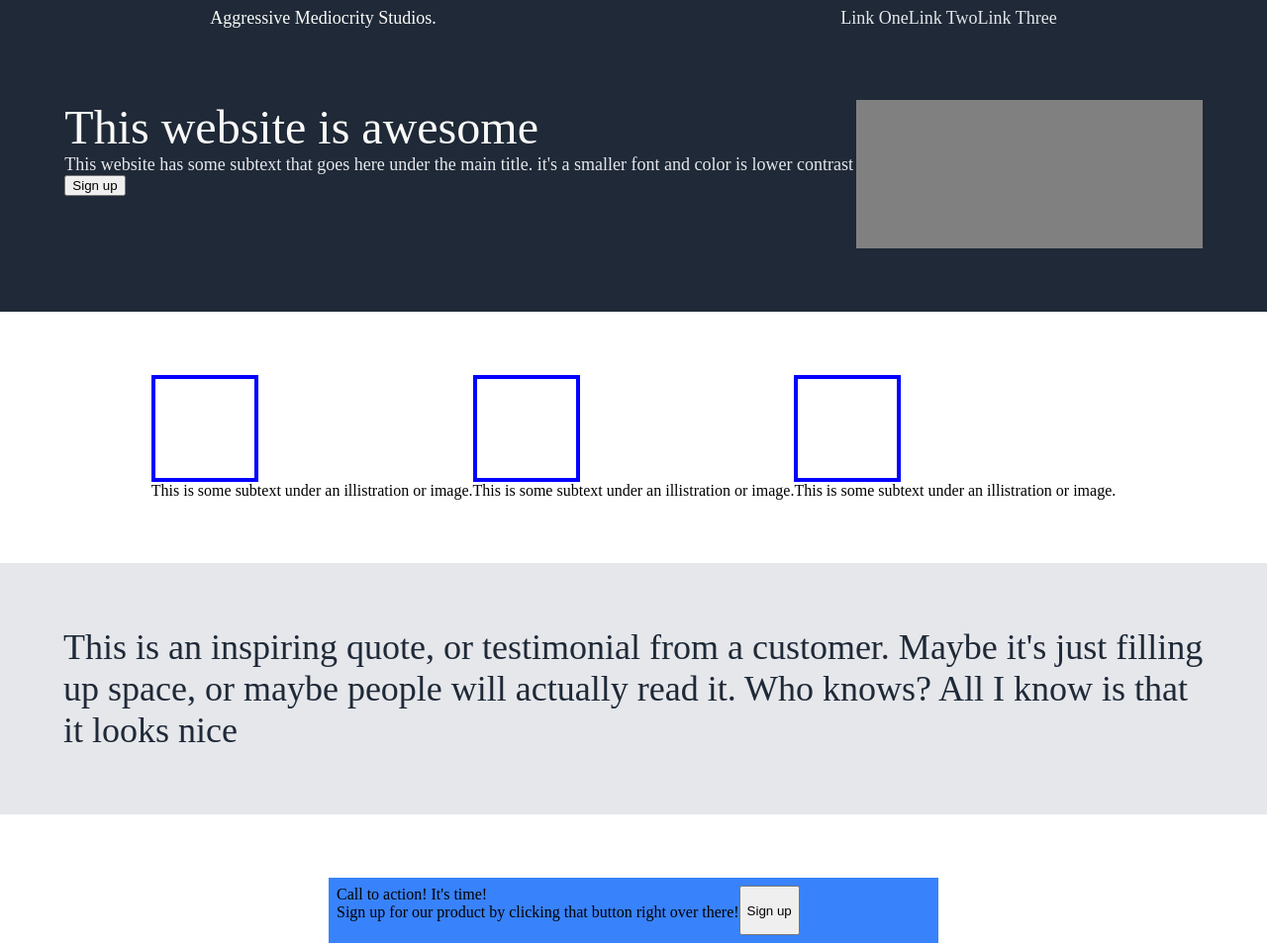
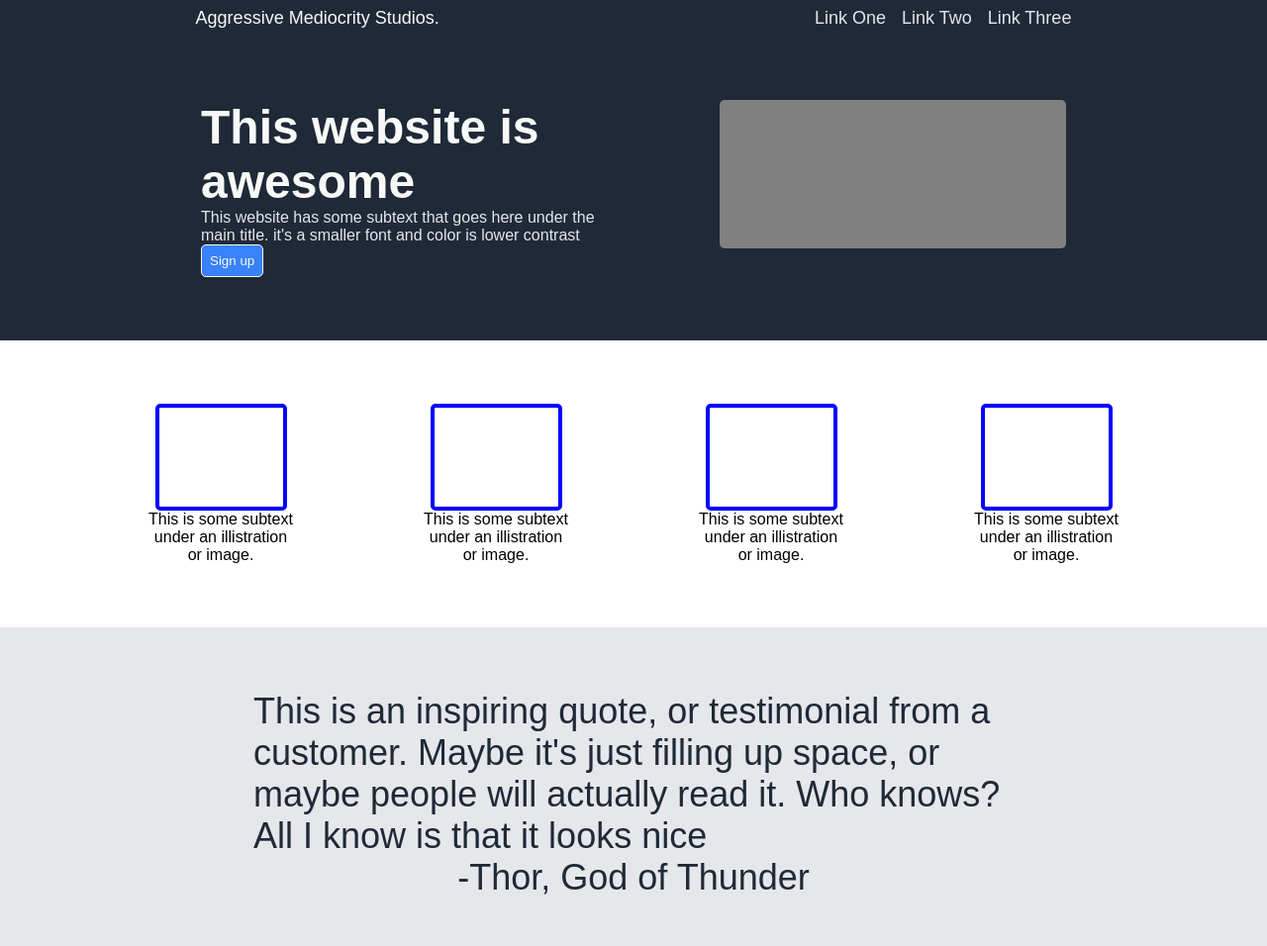
Before and after one commit to Doomnoom/Landing-page, a plain HTML site: page index.html in a window 1280 px wide. Shown: the top 956 px of the page at 99% size. Drawn offline with Linux system fonts and the light colour scheme.

Commit message:
page stlye tweaks focus on info and quote section

```diff
--- a/index.html
+++ b/index.html
@@ -41,10 +41,15 @@
                     <div class="square"></div>
                     <div class="description">This is some subtext under an illistration or image.</div>
                 </div>
+                <div class="container">
+                    <div class="square"></div>
+                    <div class="description">This is some subtext under an illistration or image.</div>
+                </div>
             </div>
 
             <div class="quote">
                 <div class="text">This is an inspiring quote, or testimonial from a customer. Maybe it's just filling up space, or maybe people will actually read it. Who knows? All I know is that it looks nice</div>
+                <div class="credit">-Thor, God of Thunder</div>
             </div>
 
             <div class="adspace">
--- a/style.css
+++ b/style.css
@@ -2,6 +2,7 @@ body{
     display: flex;
     flex-direction: column;
     justify-content: space-between;
+    font-family: Arial, Helvetica, sans-serif;
     height: 100vh;
     padding: 0;
     margin: 0;
@@ -15,6 +16,13 @@ ul{
 
 .nav ul{
     display: flex;
+    gap: 16px;
+}
+
+.square,
+.pic,
+.ad{
+    border-radius: 5px;
 }
 
 a{
@@ -25,13 +33,21 @@ a{
 .square{
     border: solid 4px blue;
     height: 100px;
-    width: 100px;
+    width: 125px;
 }
 
 .pic{
     height: 150px;
     width: 350px;
     background-color: grey;
+}
+
+button{
+    background-color: #3882fb;
+    color: #f9faf8;
+    border: solid #f9faf8 1px;
+    border-radius: 5px;
+    padding: 8px;
 }
 
 .header,
@@ -54,8 +70,7 @@ a{
     display: flex;
 }
 
-.logo,
-.footer{
+.logo{
     font-size: 18px;
     color: #f9faf8;
 }
@@ -67,29 +82,49 @@ a{
 
 .register{
     display: flex;
+    justify-content: center;
+    gap: 124px;
 }
 
 .register .title{
     font-size: 48px;
-    font-weight: extra-bold;
+    font-weight: bold;
+    width: 400px;
     color: #f9faf8;
 }
 
 .register .content{
-    font-size: 18px;
+    font-size: 16px;
     color: #e5e7eb;
+    width: 400px
 }
 
 .info{
     display: flex;
     justify-content: center;
+    text-align: center;
+    gap: 128px;
 }
 
+.container{
+    display: flex;
+    flex-direction: column;
+    align-items: center;
+    width: 150px;
+}
+
+
 .quote{
+    display: flex;
+    flex-direction: column;
+    justify-content: center;
+    align-items: center;
     background-color: #e5e7eb;
     font-size: 36px;
     font-style: light-italic;
     color: #1f2937;
+    padding-left: 256px;
+    padding-right: 256px;
 }
 
 .adspace{
@@ -99,14 +134,23 @@ a{
 
 .ad{
     display: flex;
+    justify-content: space-around;
+    align-items: center;
     background-color: #3882fb;
-    padding: 8px;
+    color: #f9faf8;
+    padding: 16px 32px;
     height: 50px;
     width: 600px;
+}
+
+.ad .title{
+    font-weight: bold;
 }
 
 
 .footer{
     display: flex;
     justify-content: center;
+    font-size: 12px;
+    color: #f9faf8
 }
```
